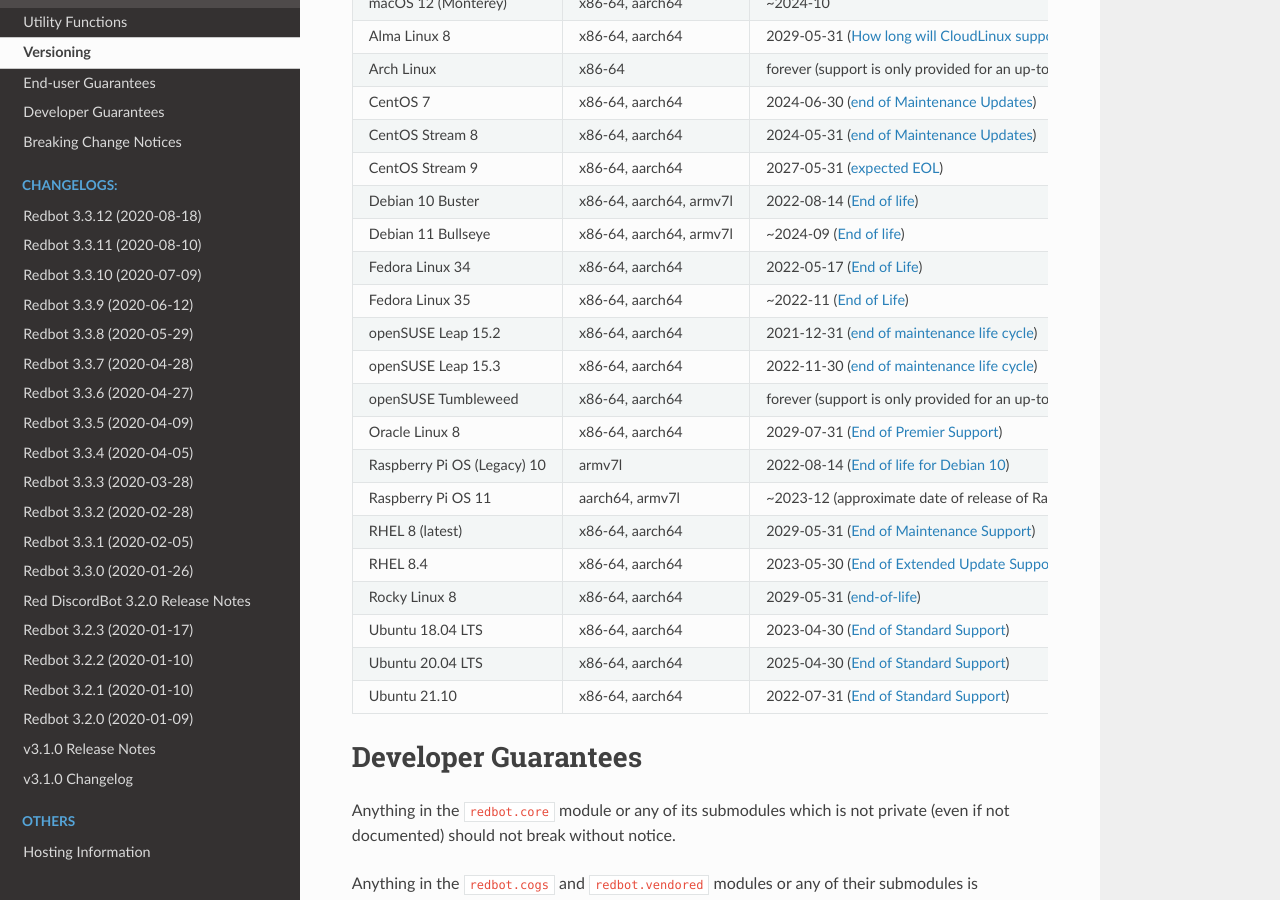
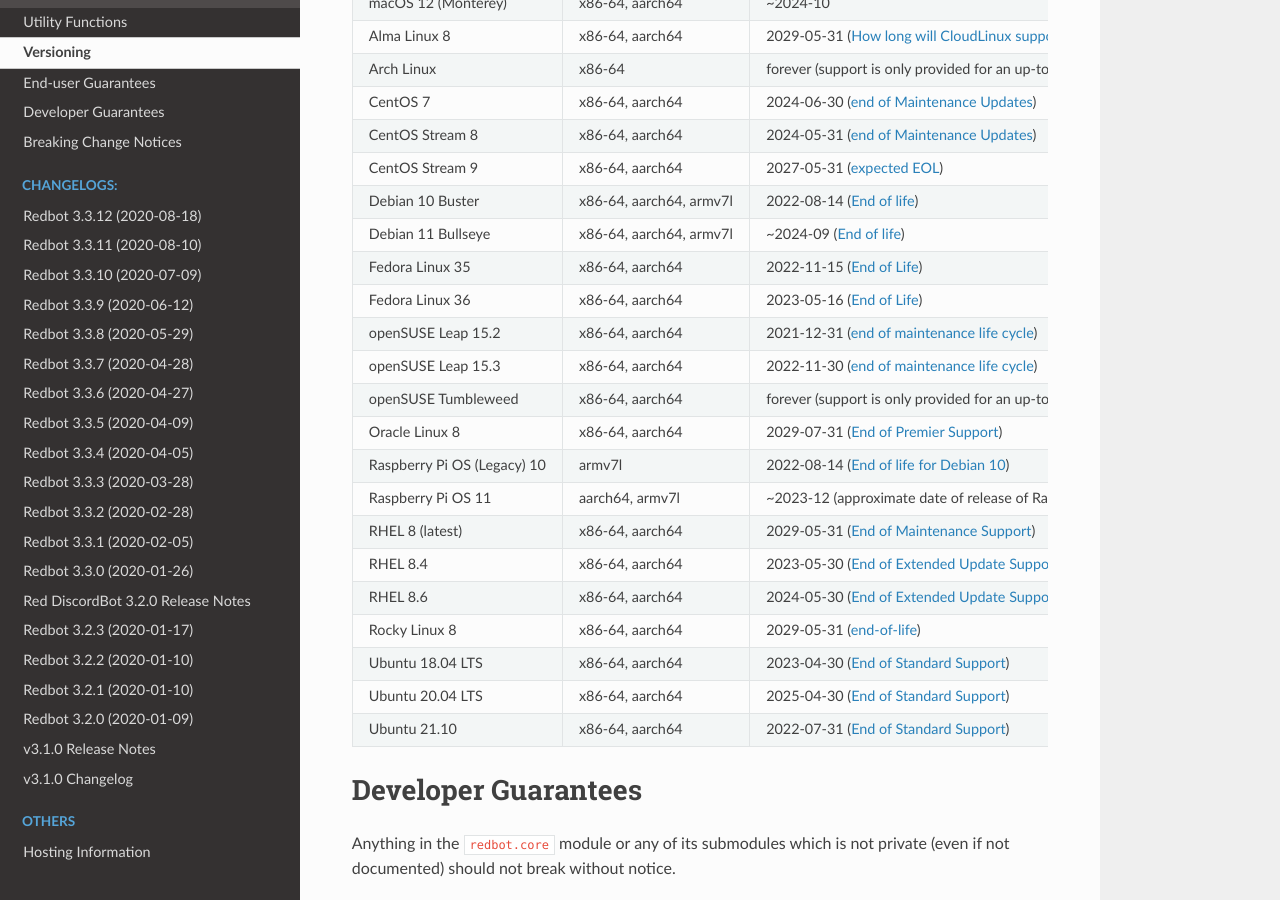
Before and after one commit to Renirous/Red-DiscordBot, a Sphinx documentation site: the page built from docs/version_guarantees.rst, in a window 1280 px wide and 900 px high, scrolled down 1274 px. Built offline with Sphinx 7.4.7 and the Read the Docs theme 2.0.0, drawn with Linux system fonts in a browser that asks for light colours; pages that are not in the unit, such as notebooks, are missing from menus; the version number is read from the project's files by our own code.

Commit message:
Add Fedora 36 and RHEL 8.6 to list in version guarantees (#5701)
* Add Fedora 36 to list in version guarantees

* Add RHEL 8.6

* Drop Fedora Linux 34

```diff
--- a/docs/install_guides/fedora.rst
+++ b/docs/install_guides/fedora.rst
@@ -12,7 +12,7 @@
 Installing the pre-requirements
 -------------------------------
 
-Fedora Linux 34 and above has all required packages available in official repositories. Install
+Fedora Linux 35 and above has all required packages available in official repositories. Install
 them with dnf:
 
 .. prompt:: bash
--- a/docs/version_guarantees.rst
+++ b/docs/version_guarantees.rst
@@ -61,8 +61,8 @@
 CentOS Stream 9                    x86-64, aarch64           2027-05-31 (`expected EOL <https://centos.org/stream9/#timeline>`__)
 Debian 10 Buster                   x86-64, aarch64, armv7l   2022-08-14 (`End of life <https://wiki.debian.org/DebianReleases#Production_Releases>`__)
 Debian 11 Bullseye                 x86-64, aarch64, armv7l   ~2024-09 (`End of life <https://wiki.debian.org/DebianReleases#Production_Releases>`__)
-Fedora Linux 34                    x86-64, aarch64           2022-05-17 (`End of Life <https://fedoraproject.org/wiki/Fedora_Release_Life_Cycle#Maintenance_Schedule>`__)
-Fedora Linux 35                    x86-64, aarch64           ~2022-11 (`End of Life <https://fedoraproject.org/wiki/Fedora_Release_Life_Cycle#Maintenance_Schedule>`__)
+Fedora Linux 35                    x86-64, aarch64           2022-11-15 (`End of Life <https://docs.fedoraproject.org/en-US/releases/lifecycle/#_maintenance_schedule>`__)
+Fedora Linux 36                    x86-64, aarch64           2023-05-16 (`End of Life <https://docs.fedoraproject.org/en-US/releases/lifecycle/#_maintenance_schedule>`__)
 openSUSE Leap 15.2                 x86-64, aarch64           2021-12-31 (`end of maintenance life cycle <https://en.opensuse.org/Lifetime#openSUSE_Leap>`__)
 openSUSE Leap 15.3                 x86-64, aarch64           2022-11-30 (`end of maintenance life cycle <https://en.opensuse.org/Lifetime#openSUSE_Leap>`__)
 openSUSE Tumbleweed                x86-64, aarch64           forever (support is only provided for an up-to-date system)
@@ -71,6 +71,7 @@
 Raspberry Pi OS 11                 aarch64, armv7l           ~2023-12 (approximate date of release of Raspberry Pi OS 12)
 RHEL 8 (latest)                    x86-64, aarch64           2029-05-31 (`End of Maintenance Support <https://access.redhat.com/support/policy/updates/errata#Life_Cycle_Dates>`__)
 RHEL 8.4                           x86-64, aarch64           2023-05-30 (`End of Extended Update Support <https://access.redhat.com/support/policy/updates/errata#Extended_Update_Support>`__)
+RHEL 8.6                           x86-64, aarch64           2024-05-30 (`End of Extended Update Support <https://access.redhat.com/support/policy/updates/errata#Extended_Update_Support>`__)
 Rocky Linux 8                      x86-64, aarch64           2029-05-31 (`end-of-life <https://rockylinux.org/download/>`__)
 Ubuntu 18.04 LTS                   x86-64, aarch64           2023-04-30 (`End of Standard Support <https://wiki.ubuntu.com/Releases#Current>`__)
 Ubuntu 20.04 LTS                   x86-64, aarch64           2025-04-30 (`End of Standard Support <https://wiki.ubuntu.com/Releases#Current>`__)
```
